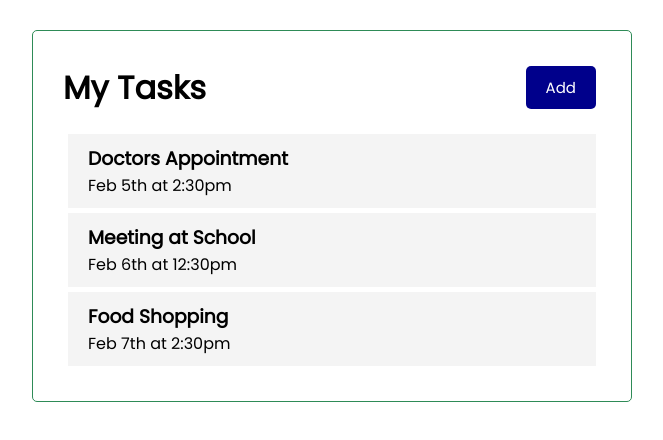
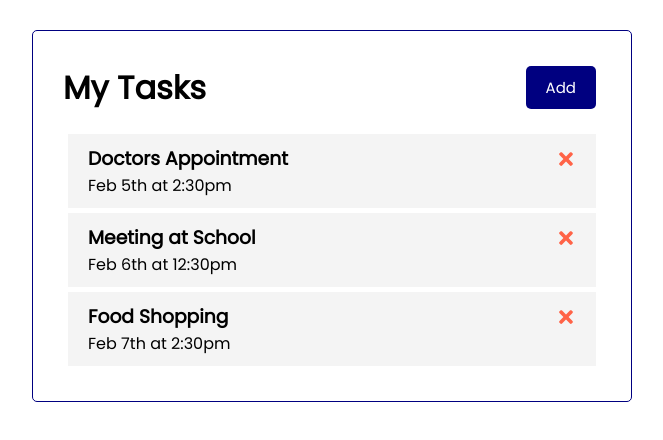
Before and after one commit to hossam-khalaf/taskList, a React (Create React App) app: page / in a window 1280 px wide. Shown: the top 440 px of the page, without its empty margins (308-971 px from the left). Built offline with nearby package versions, Linux system fonts and the light colour scheme.

Commit message:
Delete Task

```diff
--- a/src/App.js
+++ b/src/App.js
@@ -25,10 +25,15 @@
 		},
 	])
 
+	// Delete Task
+	const deleteTask = (id) => {
+		setTasks(tasks.filter((task) => task.id !== id))
+	}
+
 	return (
 		<div className='container'>
 			<Header />
-			<Tasks tasks={tasks} />
+			<Tasks tasks={tasks} onDelete={deleteTask} />
 		</div>
 	)
 }
--- a/src/components/Button.js
+++ b/src/components/Button.js
@@ -2,7 +2,7 @@
 
 const Button = ({ color, text }) => {
 	return (
-		<button className='btn' style={{ backgroundColor: 'darkblue' }}>
+		<button className='btn' style={{ backgroundColor: 'navy' }}>
 			{text}
 		</button>
 	)
--- a/src/components/Header.js
+++ b/src/components/Header.js
@@ -2,9 +2,6 @@
 import Button from './Button'
 
 const Header = ({ title }) => {
-	const onClick = () => {
-		console.log('click')
-	}
 	return (
 		<header className='header'>
 			<h1>{title}</h1>
--- a/src/components/Task.js
+++ b/src/components/Task.js
@@ -1,7 +1,19 @@
-const Task = ({ task }) => {
+import { FaTimes } from 'react-icons/fa'
+
+const Task = ({ task, onDelete }) => {
 	return (
 		<div className='task'>
-			<h3>{task.text}</h3>
+			<h3>
+				{task.text}{' '}
+				<FaTimes
+					style={{
+						color: 'tomato',
+						fontSize: '20px',
+						cursor: 'pointer',
+					}}
+					onClick={() => onDelete(task.id)}
+				/>{' '}
+			</h3>
 			<p>{task.day}</p>
 		</div>
 	)
--- a/src/components/Tasks.js
+++ b/src/components/Tasks.js
@@ -1,10 +1,10 @@
 import Task from './Task'
 
-const Tasks = ({ tasks }) => {
+const Tasks = ({ tasks, onDelete }) => {
 	return (
 		<>
 			{tasks.map((task) => (
-				<Task key={task.id} task={task} />
+				<Task key={task.id} task={task} onDelete={onDelete} />
 			))}
 		</>
 	)
--- a/src/index.css
+++ b/src/index.css
@@ -15,7 +15,7 @@
 	margin: 30px auto;
 	overflow: auto;
 	min-height: 300px;
-	border: 1px solid seagreen;
+	border: 1px solid navy;
 	padding: 30px;
 	border-radius: 5px;
 }
```
Also changed, not shown: 1 other file (tests, documents, lock files or other folders).
